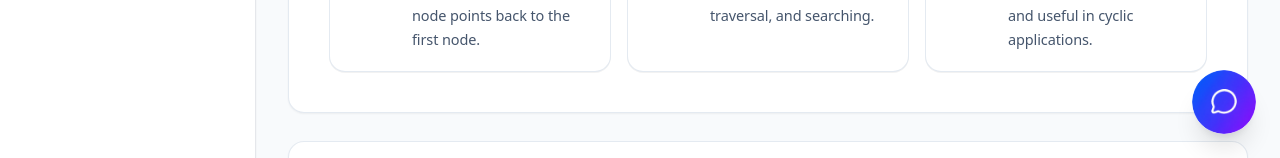
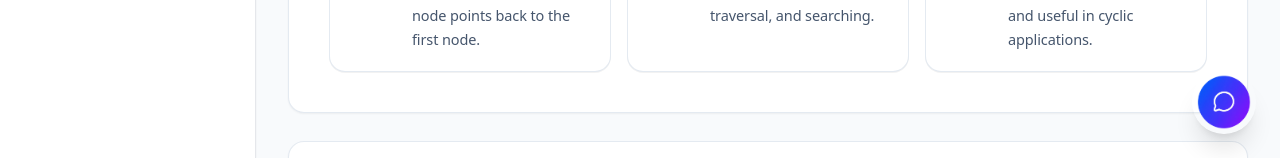
Before and after one commit to dadakhalander123k-design/circularlinkedlist, a React (Vite) app: page / in a window 1280 px wide. Shown: the part 642-800 px from the top of the page. Built offline with nearby package versions, Linux system fonts and the light colour scheme; no server answers.

Commit message:
final changes done

```diff
--- a/src/components/AIBotFloatingButton.tsx
+++ b/src/components/AIBotFloatingButton.tsx
@@ -22,7 +22,7 @@ export const AIBotFloatingButton: React.FC = () => {
       }}
     >
       <img
-        src="/ai-bot-icon.png"
+        src="/webicon.png"
         alt="AI Assistant"
         className="w-full h-full rounded-full object-contain pointer-events-none select-none"
         draggable={false}
```
Also changed, not shown: public/webicon.jpeg (deleted), public/webicon.png (added).
